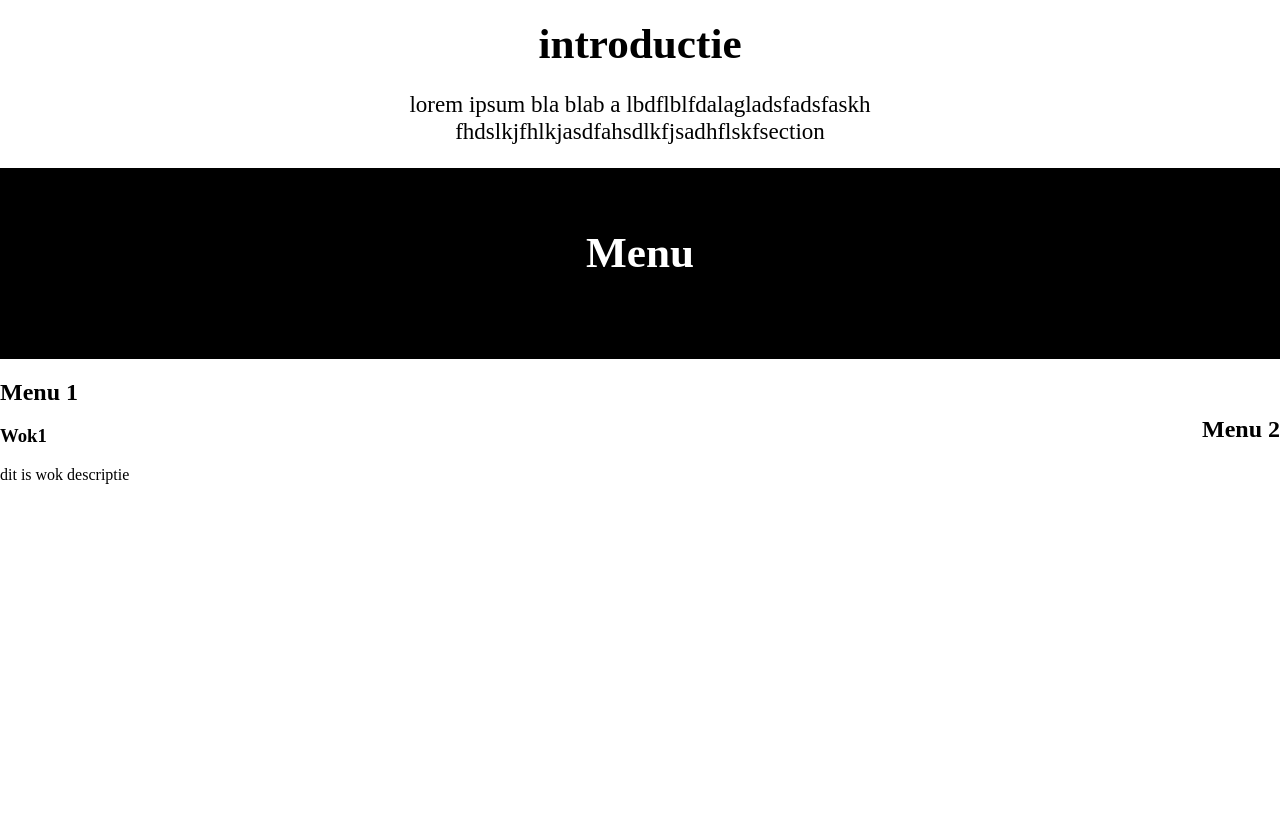
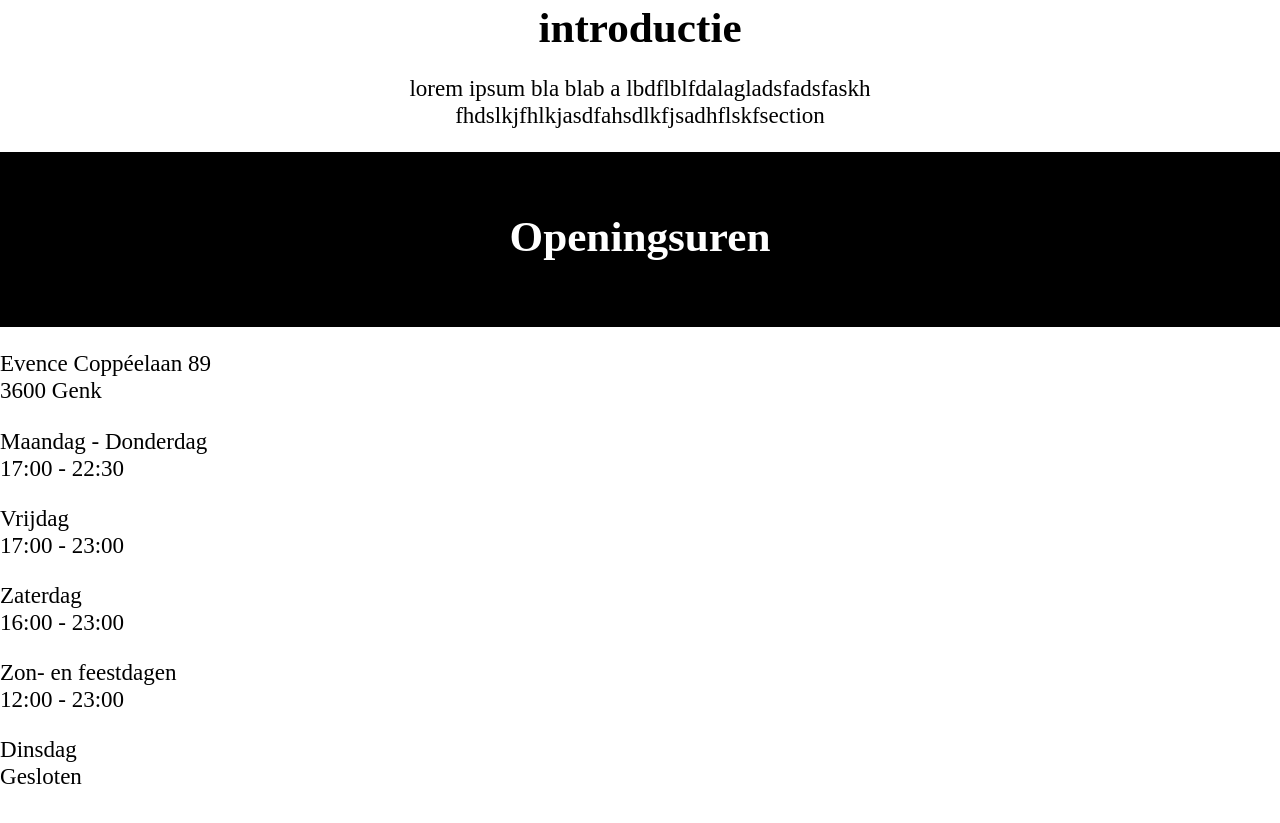
Before and after one commit to somrads/wokplaza, a plain HTML site: page static1/index.html in a window 1280 px wide. Shown: the part 861-1684 px from the top of the page. Before the commit the page ends 1412 px from the top, so only its background shows below. Drawn offline with Linux system fonts and the light colour scheme.

Commit message:
Co-authored-by: jianmingsu <jianmingsu@users.noreply.github.com>

```diff
--- a/static1/index.html
+++ b/static1/index.html
@@ -6,6 +6,9 @@
   <meta http-equiv="X-UA-Compatible" content="IE=edge">
   <meta name="viewport" content="width=device-width, initial-scale=1.0">
   <link rel="stylesheet" href="style.css">
+  <style>
+    @import url('https://fonts.googleapis.com/css2?family=Archivo+Black&family=Hind:wght@300&family=Lexend+Deca&display=swap');
+  </style>
   <title>Static One</title>
 
 </head>
@@ -51,31 +54,51 @@
       <div class="section2">
         <div class="container-section2">
           <div class="banner">
-            <h1>Menu</h1>
+            <h1>Openingsuren</h1>
           </div>
 
-          <div class="menu-board">
-            <!-- formulas -->
-            <div class="menu1">
-              <h2>Menu 1</h2>
-              <div class="menu1-item">
-                <div class="menu1-item-topliner">
-                  <h3>Wok1</h3>
-                </div>
-                <div class="menu1-item-description">
-                  <p>dit is wok descriptie</p>
-                </div>
+
+
+          <div class="section4">
+            <!-- contact -->
+            <div class="container">
+              <div class="contact">
+                <p></p>
+
               </div>
+
+              <div class="location">
+                <p>Evence Copp&eacute;elaan 89<br>
+                  3600 Genk
+                </p>
+
+              </div>
+
+              <div class="openingsuren">
+                <p>Maandag - Donderdag <br>
+                  17:00 - 22:30
+                </p>
+                <p>Vrijdag <br>
+                17:00 - 23:00
+                </p>
+                <p>Zaterdag <br>
+                16:00 - 23:00
+                </p>
+                <p>Zon- en feestdagen <br>
+                12:00 - 23:00
+                </p>
+                <p>Dinsdag <br>
+                Gesloten
+                </p>
+
+              </div>
+
             </div>
 
-            <div class="menu2">
-              <h2>Menu 2</h2>
-            </div>
-          </div>
-        </div>
 
 
-      </div>
+          </div>
+
 
       <div class="section3">
         <!-- gallery -->
@@ -88,26 +111,7 @@
 
         </div>
 
-        <div class="section4">
-          <!-- contact -->
-          <div class="container">
-            <div class="contact">
 
-            </div>
-
-            <div class="location">
-
-            </div>
-
-            <div class="openingsuren">
-
-            </div>
-
-          </div>
-
-
-
-        </div>
 
     </section>
 
--- a/static1/style.css
+++ b/static1/style.css
@@ -63,6 +63,7 @@ ul li a:hover {
 }
 
 .content h1 {
+  font-family: "Archivo Black";
   font-size: 5.063vw;
 }
 
@@ -87,7 +88,7 @@ button:hover {
 }
 
 .section1 {
-  padding-top: 5em;
+  padding-top: 5vw;
   text-align: center;
 }
 
@@ -123,7 +124,7 @@ button:hover {
 
 .container-section2 h1{
   text-align: center;
-  margin: 0 0 .5em;
+  margin: 0 0 .5vw;
   font-size: 3.375vw;
   color: white;
 }
```
